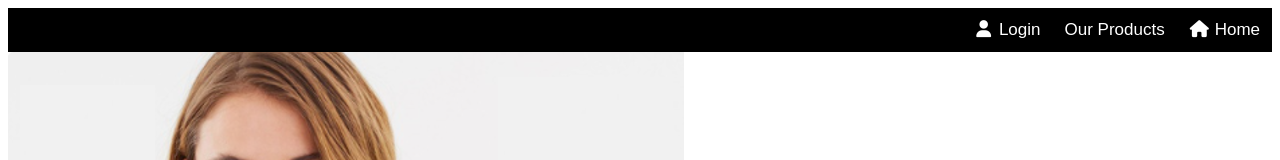
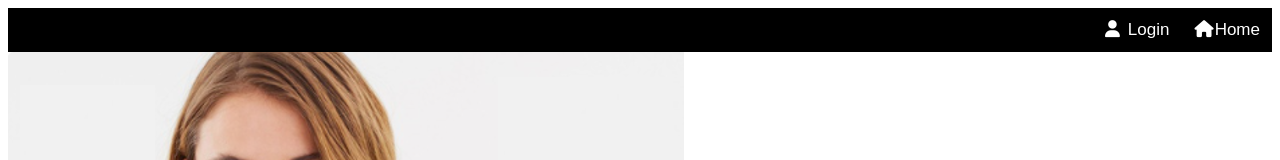
Before and after one commit to RaquelRosenbaum/DI-bootcamp-stage1, a plain HTML site: page Week1/Day5/ShopWebsite/products.html in a window 1280 px wide. Shown: the top 160 px of the page. Drawn offline with Linux system fonts and the light colour scheme.

Commit message:
edit1shopwebs

```diff
--- a/Week1/Day5/ShopWebsite/products.html
+++ b/Week1/Day5/ShopWebsite/products.html
@@ -10,8 +10,7 @@
   <body>
     <!-- navbar - w3 responsive navbar -->
     <div class="navbar">
-        <a class="active" href="index.html"><i class="fa fa-fw fa-home"></i> Home</a>
-        <a href="products.html"><i></i>Our Products</a>
+        <a class="active" href="index.html"><i class="fa fa-fw fa-home"></i>Home</a>
         <a href="login-signup.html"><i class="fa fa-fw fa-user"></i> Login</a>
     </div>
 
```
Also changed, not shown: Week1/Day5/ShopWebsite/index.html (+0 -1 lines).
